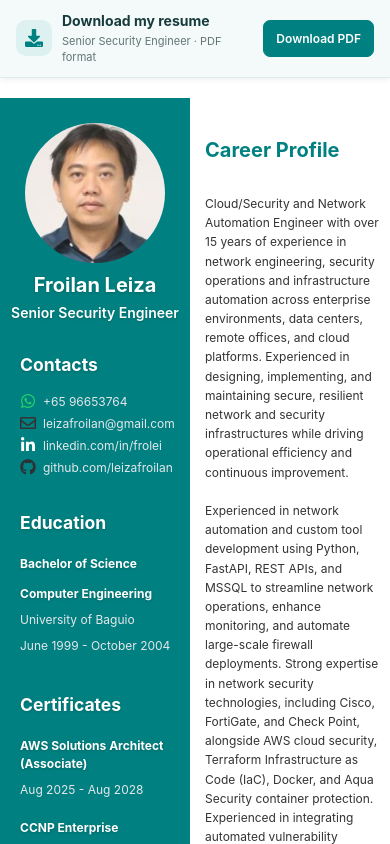
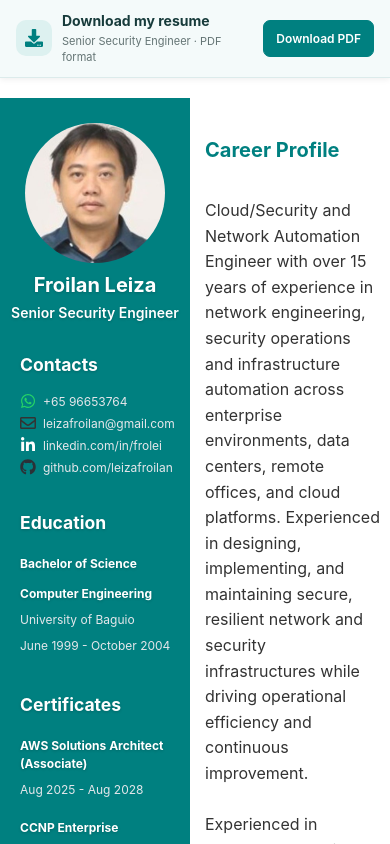
Before and after one commit to leizafroilan/leizafroilan.github.io, a React (Create React App) app: page /#/ in a window 390 px wide. Built offline with nearby package versions, Linux system fonts and the light colour scheme.

Commit message:
Fixed css

```diff
--- a/src/App.css
+++ b/src/App.css
@@ -474,7 +474,7 @@ html {
   .right-desc {
     margin-left: 15px;
     margin-right: 10px;
-    font-size: 12px;
+    font-size: 16px;
     line-height: 1.6;
   }
 
@@ -567,10 +567,6 @@ html {
     font-size: 16px;
   }
 
-  .profile-title {
-    padding-top: 6px;
-  }
-
   .contacts-section .contact-container {
     padding: 0 5px 4px 15px;
   }
```
